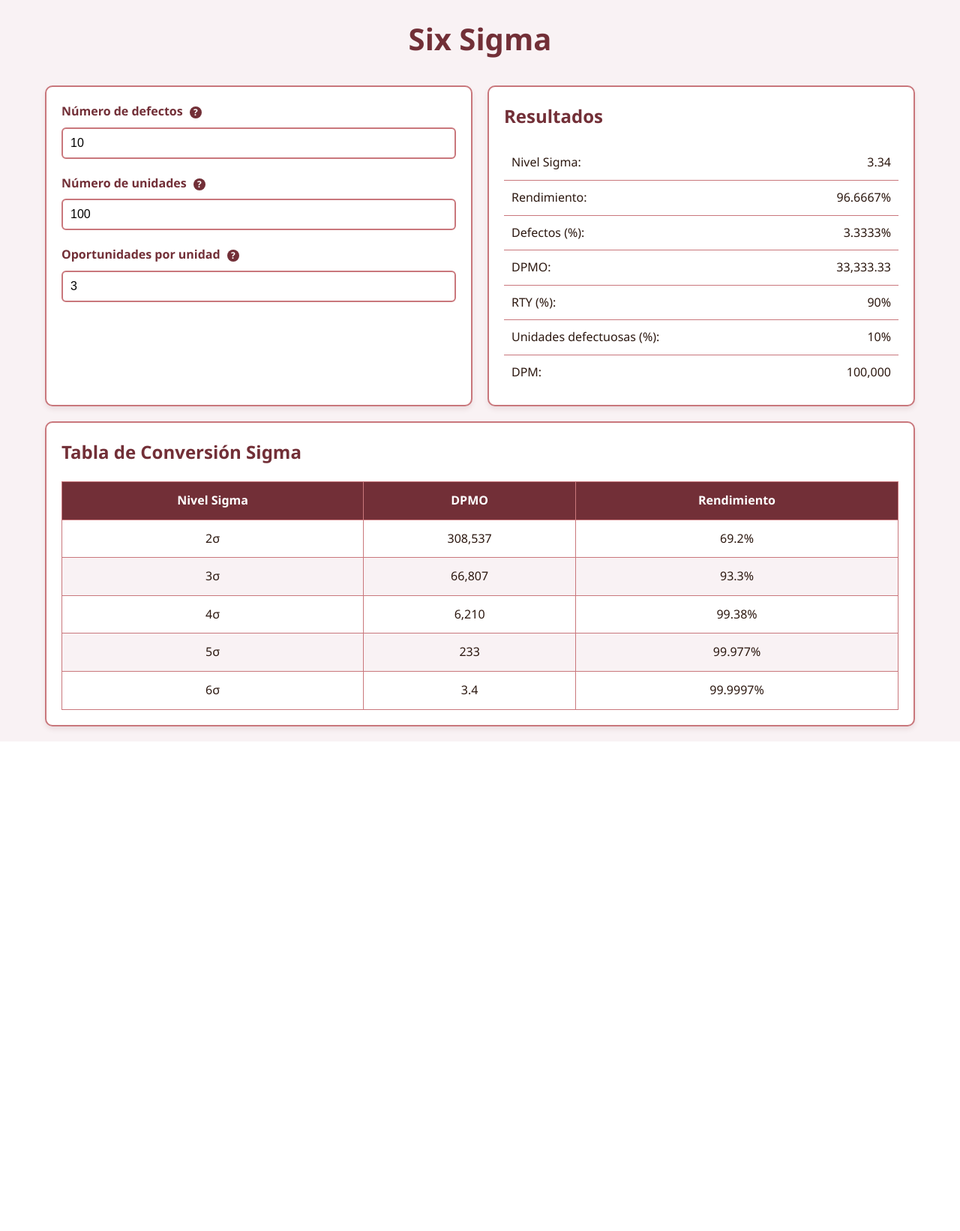
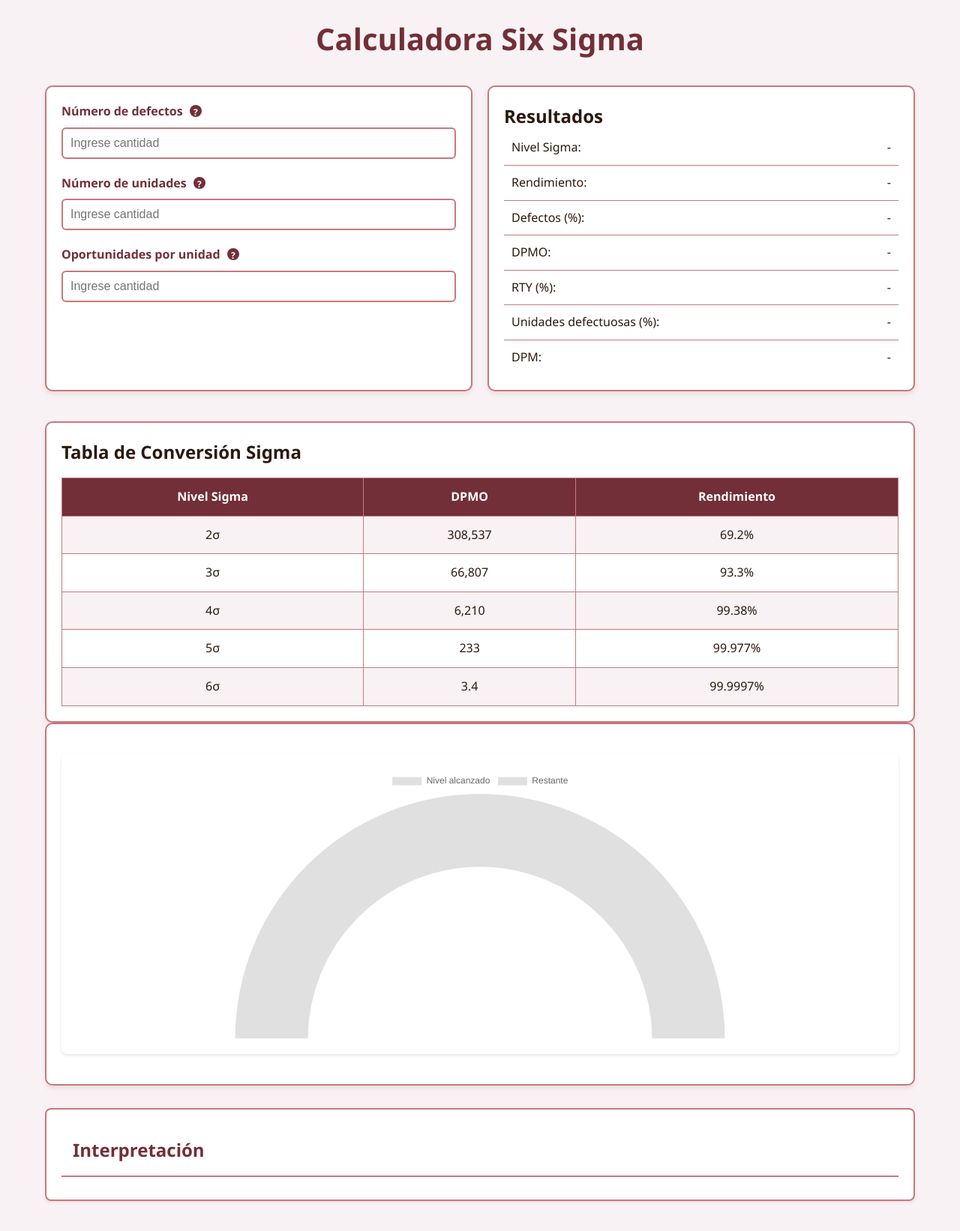
Before and after one commit to DairXP/Calculadora-SixSigma-DPMO, a Flask app: page / in a window 1280 px wide. Shown: the whole page at 75% size. Before the commit the page ends 989 px from the top, so only its background shows below. Run offline with Flask 3, Linux system fonts and the light colour scheme.

Commit message:
añade grafica

```diff
--- /dev/null
+++ b/static/js/chart.js
@@ -0,0 +1,46 @@
+let sigmaChart;
+
+function initSigmaChart() {
+    const ctx = document.getElementById('sigmaChart').getContext('2d');
+    sigmaChart = new Chart(ctx, {
+        type: 'doughnut',
+        data: {
+            labels: ['Nivel alcanzado', 'Restante'],
+            datasets: [{
+                data: [0, 6], // Inicialmente, 0 alcanzado y 6 restante
+                backgroundColor: ['#E0E0E0', '#E0E0E0'], // Colores iniciales (gris)
+                borderWidth: 1,
+            }]
+        },
+        options: {
+            responsive: true,
+            maintainAspectRatio: false,
+            plugins: {
+                tooltip: {
+                    callbacks: {
+                        label: function (context) {
+                            return `${context.label}: ${context.raw}`;
+                        }
+                    }
+                }
+            },
+            cutout: '70%',
+            rotation: -90, // Comienza desde la parte superior
+            circumference: 180, // Semicírculo
+        }
+    });
+}
+
+function updateSigmaChart(sigma) {
+    if (sigmaChart) {
+        const remaining = 6 - sigma; // Calcular el restante
+        sigmaChart.data.datasets[0].data = [sigma, remaining];
+        sigmaChart.data.datasets[0].backgroundColor = [
+            sigma < 3 ? '#ff4444' : sigma < 4 ? '#ffbb33' : sigma < 5 ? '#33b5e5' : '#00C851', // Color dinámico
+            '#E0E0E0'
+        ];
+        sigmaChart.update();
+    }
+}
+
+document.addEventListener('DOMContentLoaded', initSigmaChart);
--- a/static/js/main.js
+++ b/static/js/main.js
@@ -1,5 +1,35 @@
-// static/js/main.js
 let timeout = null;
+
+function getInterpretation(data) {
+    return `
+        <h3>1. Nivel Sigma (${data.sigma})</h3>
+        <p><strong>Significado:</strong> El nivel Sigma indica que el proceso está operando con ${data.sigma} desviaciones estándar sobre la media.</p>
+        <p><strong>Interpretación:</strong> ${
+            data.sigma < 3 ? "Proceso necesita mejoras significativas." :
+            data.sigma < 4 ? "Proceso por encima del promedio con espacio para mejora." :
+            data.sigma < 5 ? "Buen control de proceso." :
+            "Proceso de alta calidad."
+        }</p>
+
+        <h3>2. Rendimiento (${data.yield}%)</h3>
+        <p><strong>Interpretación:</strong> ${data.yield}% de las unidades cumplen especificaciones.</p>
+
+        <h3>3. Defectos (${data.defects_percent}%)</h3>
+        <p><strong>Interpretación:</strong> ${data.defects_percent} de cada 100 unidades presentan defectos.</p>
+
+        <h3>4. DPMO (${data.dpmo.toLocaleString()})</h3>
+        <p><strong>Interpretación:</strong> Se esperan ${data.dpmo.toLocaleString()} defectos por millón de oportunidades.</p>
+
+        <h3>5. RTY (${data.rty}%)</h3>
+        <p><strong>Interpretación:</strong> ${data.rty}% de unidades completan el proceso sin defectos.</p>
+
+        <h3>6. Unidades defectuosas (${data.defective_units}%)</h3>
+        <p><strong>Interpretación:</strong> ${data.defective_units}% de unidades tienen al menos un defecto.</p>
+
+        <h3>7. DPM (${data.dpm.toLocaleString()})</h3>
+        <p><strong>Interpretación:</strong> ${data.dpm.toLocaleString()} defectos por millón de unidades producidas.</p>
+    `;
+}
 
 function updateResults() {
     const defects = document.getElementById('defects').value || 0;
@@ -21,6 +51,8 @@ function updateResults() {
             return;
         }
         document.getElementById('error-message').style.display = 'none';
+
+        // Actualizar métricas
         document.getElementById('sigma').textContent = data.sigma;
         document.getElementById('yield').textContent = data.yield + '%';
         document.getElementById('defects_percent').textContent = data.defects_percent + '%';
@@ -28,6 +60,14 @@ function updateResults() {
         document.getElementById('rty').textContent = data.rty + '%';
         document.getElementById('defective_units').textContent = data.defective_units + '%';
         document.getElementById('dpm').textContent = data.dpm.toLocaleString();
+
+        // Actualizar interpretación
+        document.getElementById('interpretation').innerHTML = getInterpretation(data);
+
+        // Dibujar gráfico Sigma
+        if (data.sigma) {
+            updateSigmaChart(data.sigma);
+        }
     })
     .catch(error => {
         document.getElementById('error-message').textContent = 'Error en el cálculo';
@@ -36,14 +76,12 @@ function updateResults() {
 }
 
 document.addEventListener('DOMContentLoaded', () => {
-    ['defects', 'units', 'opportunities'].forEach(id => {
+    const inputs = ['defects', 'units', 'opportunities'];
+    inputs.forEach(id => {
         const input = document.getElementById(id);
-        input.value = id === 'defects' ? '10' : id === 'units' ? '100' : '3';
         input.addEventListener('input', () => {
             clearTimeout(timeout);
             timeout = setTimeout(updateResults, 500);
         });
     });
-
-    updateResults();
 });
--- a/static/styles.css
+++ b/static/styles.css
@@ -1,4 +1,3 @@
-/* static/styles.css */
 :root {
     --primary: #722F37;
     --secondary: #f9f2f4;
@@ -41,49 +40,19 @@ body {
     margin-bottom: 20px;
 }
 
-.tooltip {
-    position: relative;
-    display: inline-block;
-    margin-left: 5px;
-    width: 16px;
-    height: 16px;
-    background: var(--primary);
-    color: white;
-    border-radius: 50%;
-    text-align: center;
-    cursor: help;
-    font-size: 12px;
-    line-height: 16px;
-}
-
-.tooltip:hover::before {
-    content: attr(data-tip);
-    position: absolute;
-    background: var(--primary);
-    color: white;
-    padding: 8px;
-    border-radius: 4px;
-    width: 200px;
-    left: 50%;
-    transform: translateX(-50%);
-    bottom: 100%;
-    margin-bottom: 10px;
-    font-size: 14px;
-    z-index: 1;
-}
-
 @media (min-width: 768px) {
     .calculator-grid {
         grid-template-columns: 1fr 1fr;
     }
 }
 
-.input-section, .results-section, .conversion-table {
+.input-section, .results-section, .chart-section, .interpretation-section {
     background: white;
     padding: 20px;
     border-radius: 10px;
     box-shadow: 0 4px 6px var(--shadow);
     border: 2px solid var(--border);
+    margin-bottom: 20px;
 }
 
 .input-group {
@@ -112,14 +81,34 @@ body {
     box-shadow: 0 0 5px var(--shadow);
 }
 
-.input-group input::placeholder {
-    color: #999;
+.tooltip {
+    position: relative;
+    display: inline-block;
+    margin-left: 5px;
+    width: 16px;
+    height: 16px;
+    background: var(--primary);
+    color: white;
+    border-radius: 50%;
+    text-align: center;
+    cursor: help;
+    font-size: 12px;
 }
 
-.results-section h2,
-.conversion-table h2 {
-    color: var(--primary);
-    margin-bottom: 20px;
+.tooltip:hover::before {
+    content: attr(data-tip);
+    position: absolute;
+    background: var(--primary);
+    color: white;
+    padding: 8px;
+    border-radius: 4px;
+    width: 200px;
+    left: 50%;
+    transform: translateX(-50%);
+    bottom: 100%;
+    margin-bottom: 10px;
+    font-size: 14px;
+    z-index: 1;
 }
 
 .result-item {
@@ -133,27 +122,54 @@ body {
     border-bottom: none;
 }
 
-table {
+.chart-container {
+    height: 400px;
+    margin: 20px 0;
+    padding: 20px;
+    background: white;
+    border-radius: 8px;
+    box-shadow: 0 2px 4px rgba(0,0,0,0.1);
+}
+
+.conversion-table {
+    margin-top: 20px;
+    background: white;
+    padding: 20px;
+    border-radius: 10px;
+    box-shadow: 0 4px 6px var(--shadow);
+    border: 2px solid var(--border);
+}
+
+.conversion-table table {
     width: 100%;
     border-collapse: collapse;
+    margin-top: 15px;
 }
 
-th, td {
+.conversion-table th, .conversion-table td {
     padding: 12px;
     text-align: center;
     border: 1px solid var(--border);
 }
 
-th {
+.conversion-table th {
     background: var(--primary);
     color: white;
+    font-weight: bold;
 }
 
-tr:nth-child(even) {
+.conversion-table tbody tr:nth-child(odd) {
     background: var(--secondary);
 }
 
+#interpretation {
+    margin-top: 10px;
+    line-height: 1.6;
+    color: var(--text);
+}
+
 #error-message {
+    display: none;
     padding: 10px;
     background: #ffebee;
     border: 1px solid #ef9a9a;
@@ -161,3 +177,38 @@ tr:nth-child(even) {
     margin-bottom: 15px;
     color: #c62828;
 }
+
+
+/* Añadir a static/styles.css */
+
+.interpretation-details {
+    padding: 15px;
+}
+
+.interpretation-details h3 {
+    color: var(--primary);
+    margin: 20px 0 10px;
+    font-size: 1.1em;
+}
+
+.interpretation-details p {
+    margin: 8px 0;
+    line-height: 1.5;
+}
+
+.interpretation-details strong {
+    color: var(--accent);
+}
+
+.interpretation-section {
+    margin-top: 30px;
+    background: white;
+    border-radius: 8px;
+    box-shadow: 0 2px 4px var(--shadow);
+}
+
+.interpretation-section h2 {
+    color: var(--primary);
+    padding: 15px;
+    border-bottom: 2px solid var(--border);
+}
--- a/templates/index.html
+++ b/templates/index.html
@@ -3,38 +3,33 @@
 <head>
     <meta charset="UTF-8">
     <meta name="viewport" content="width=device-width, initial-scale=1.0">
-    <title>Six Sigma</title>
+    <title>Calculadora Six Sigma</title>
+    <script src="https://cdn.jsdelivr.net/npm/chart.js"></script>
     <link rel="stylesheet" href="{{ url_for('static', filename='styles.css') }}">
 </head>
 <body>
     <div class="container">
-        <h1 class="title">Six Sigma</h1>
+        <h1 class="title">Calculadora Six Sigma</h1>
 
         <div class="calculator-grid">
             <div class="input-section">
                 <div class="input-group">
-                    <label>Número de defectos
-                        <span class="tooltip" data-tip="Total de defectos encontrados en la inspección">?</span>
-                    </label>
-                    <input type="number" id="defects" min="0" step="any" placeholder="Ingrese número de defectos">
+                    <label>Número de defectos <span class="tooltip" data-tip="Total de defectos encontrados">?</span></label>
+                    <input type="number" id="defects" min="0" placeholder="Ingrese cantidad">
                 </div>
                 <div class="input-group">
-                    <label>Número de unidades
-                        <span class="tooltip" data-tip="Total de unidades inspeccionadas">?</span>
-                    </label>
-                    <input type="number" id="units" min="1" step="any" placeholder="Ingrese número de unidades">
+                    <label>Número de unidades <span class="tooltip" data-tip="Total de unidades inspeccionadas">?</span></label>
+                    <input type="number" id="units" min="1" placeholder="Ingrese cantidad">
                 </div>
                 <div class="input-group">
-                    <label>Oportunidades por unidad
-                        <span class="tooltip" data-tip="Número de posibles defectos por cada unidad">?</span>
-                    </label>
-                    <input type="number" id="opportunities" min="1" step="any" placeholder="Ingrese oportunidades">
+                    <label>Oportunidades por unidad <span class="tooltip" data-tip="Posibles defectos por unidad">?</span></label>
+                    <input type="number" id="opportunities" min="1" placeholder="Ingrese cantidad">
                 </div>
             </div>
 
             <div class="results-section">
                 <h2>Resultados</h2>
-                <div id="error-message" style="display:none;"></div>
+                <div id="error-message"></div>
                 <div class="result-item">
                     <span>Nivel Sigma:</span>
                     <span id="sigma">-</span>
@@ -51,7 +46,6 @@
                     <span>DPMO:</span>
                     <span id="dpmo">-</span>
                 </div>
-                <!-- Este div muestra el valor de RTY (Rolled Throughput Yield) en porcentaje -->
                 <div class="result-item">
                     <span>RTY (%):</span>
                     <span id="rty">-</span>
@@ -88,7 +82,20 @@
                 </table>
             </div>
         </div>
+
+        <div class="chart-section">
+            <div class="chart-container">
+                <canvas id="sigmaChart"></canvas>
+            </div>
+        </div>
+
+        <div class="interpretation-section">
+            <h2>Interpretación</h2>
+            <div id="interpretation" class="interpretation-content"></div>
+        </div>
     </div>
+
     <script src="{{ url_for('static', filename='js/main.js') }}"></script>
+    <script src="{{ url_for('static', filename='js/chart.js') }}"></script>
 </body>
 </html>
```
